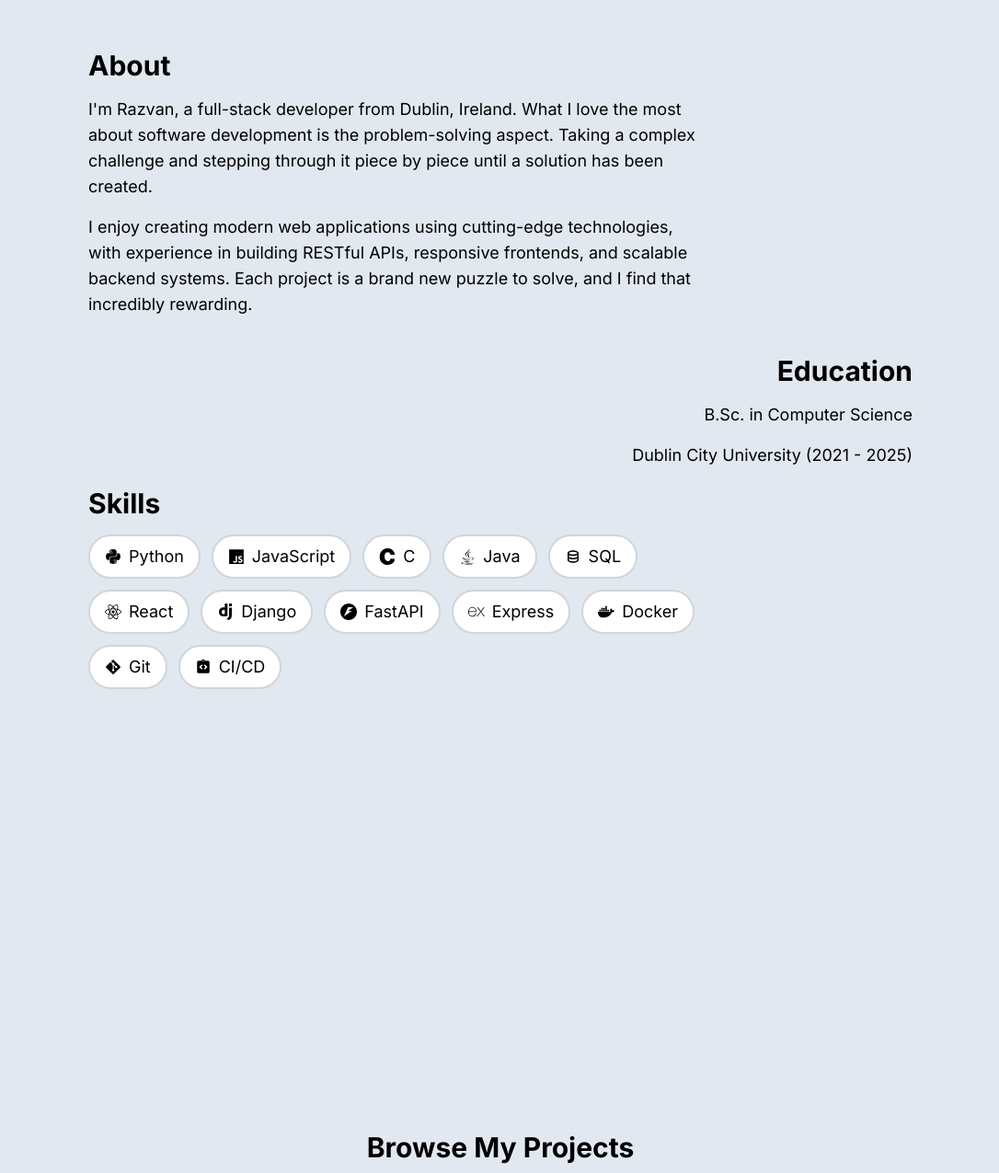
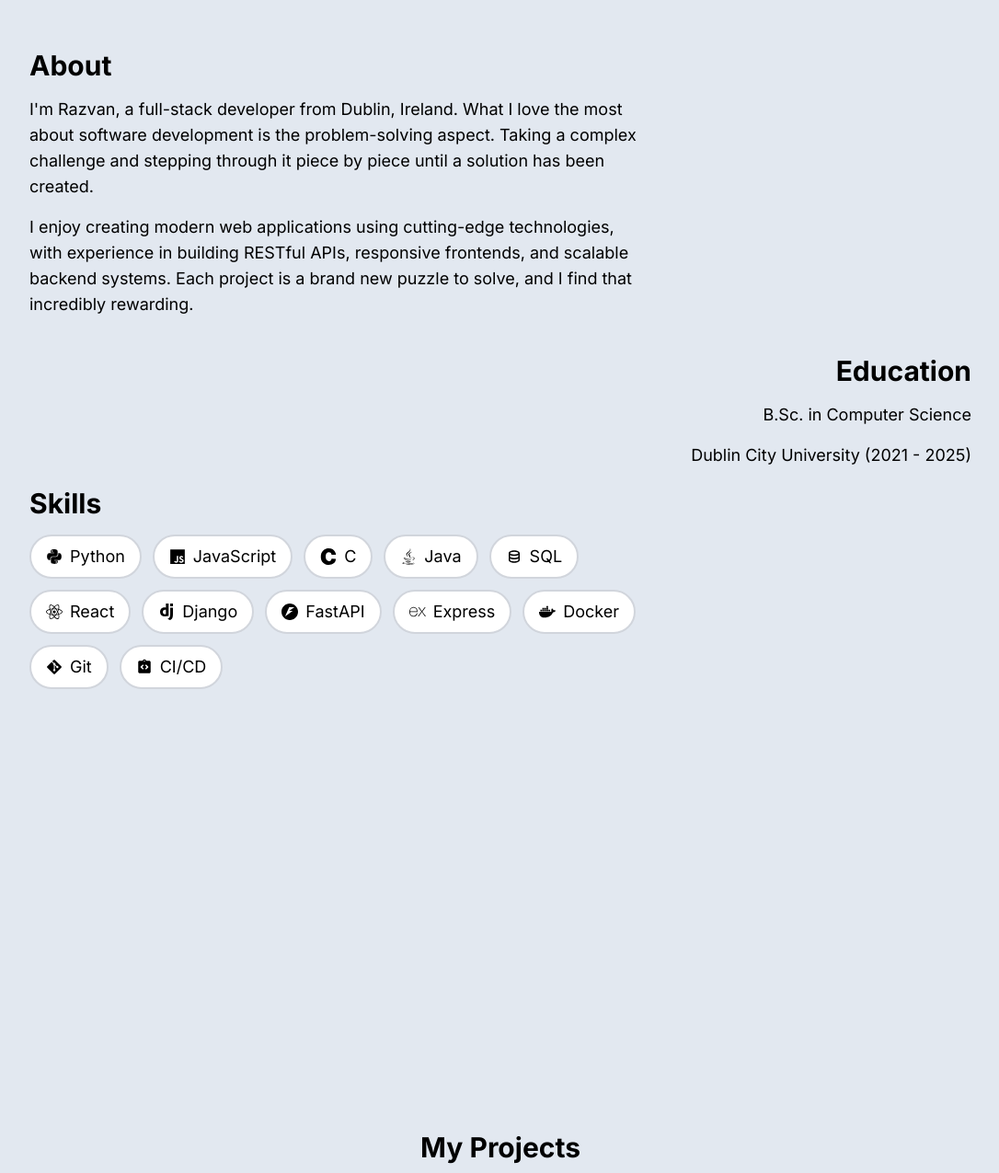
Before and after one commit to Razvan-Gorea/Portfolio-Website, a React (Vite) app in the folder Portfolio/: page / in a window 1280 px wide. Shown: the part 1555-2830 px from the top of the page at 92% size, without its empty margins (96-1182 px from the left). Built offline with nearby package versions, Linux system fonts and the light colour scheme.

Commit message:
Added considerations for mobile responsiveness

```diff
--- a/Portfolio/src/components/About.jsx
+++ b/Portfolio/src/components/About.jsx
@@ -6,7 +6,7 @@ function About() {
   return (
     <div
       ref={ref}
-      className={`flex flex-col items-start ml-20 sm:ml-32 md:ml-40 lg:ml-48 pt-20 transition-all duration-2000 ease-out ${
+      className={`flex flex-col items-start px-6 sm:px-12 md:px-20 lg:px-32 pt-20 transition-all duration-2000 ease-out ${
         isVisible ? 'opacity-100 translate-x-0' : 'opacity-0 -translate-x-8'
       }`}
     >
--- a/Portfolio/src/components/Education.jsx
+++ b/Portfolio/src/components/Education.jsx
@@ -6,7 +6,7 @@ function Education() {
   return (
     <div
       ref={ref}
-      className={`flex flex-col items-end mr-20 sm:mr-32 md:mr-40 lg:mr-48 transition-all duration-2000 ease-out ${
+      className={`flex flex-col items-end px-6 sm:px-12 md:px-20 lg:px-32 transition-all duration-2000 ease-out ${
         isVisible ? "opacity-100 translate-x-0" : "opacity-0 translate-x-8"
       }`}
     >
--- a/Portfolio/src/components/Projects.jsx
+++ b/Portfolio/src/components/Projects.jsx
@@ -23,7 +23,7 @@ function Projects() {
       description: "An interactive dashboard leveraging NASA's Near Earth Objects API to visualize asteroid risk assessments with advanced filtering, search capabilities, and real-time data visualization.",
       technologies: ["JavaScript", "HTML", "Tailwind CSS", "React", "Node.js", "Express"],
       github: "https://github.com/Razvan-Gorea/Asteroid-Risk-Assessment-Dashboard",
-      demo: "#"
+      demo: "https://asteroid-risk-assessment-dashboard.onrender.com/"
     }
   ];
 
@@ -34,7 +34,7 @@ function Projects() {
         isVisible ? "opacity-100 translate-y-0" : "opacity-0 translate-y-8"
       }`}
     >
-      <p className="text-black text-3xl text-center pt-30 mb-8 font-bold">Browse My Projects</p>
+      <p className="text-black text-3xl text-center pt-30 mb-8 font-bold">My Projects</p>
 
       <div className="grid grid-cols-1 md:grid-cols-3 gap-8 max-w-7xl px-4 mb-40">
         {projects.map((project, index) => (
--- a/Portfolio/src/components/Technologies.jsx
+++ b/Portfolio/src/components/Technologies.jsx
@@ -26,7 +26,7 @@ function Technologies() {
     <>
       <div
         ref={ref}
-        className={`flex flex-col items-start ml-20 sm:ml-32 md:ml-40 lg:ml-48 transition-all duration-2000 ease-out ${
+        className={`flex flex-col items-start px-6 sm:px-12 md:px-20 lg:px-32 transition-all duration-2000 ease-out ${
           isVisible ? "opacity-100 translate-x-0" : "opacity-0 -translate-x-8"
         }`}
       >
```
